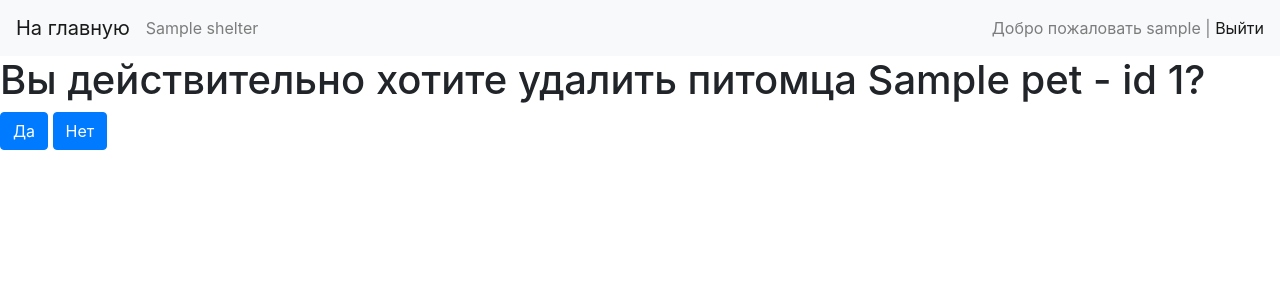
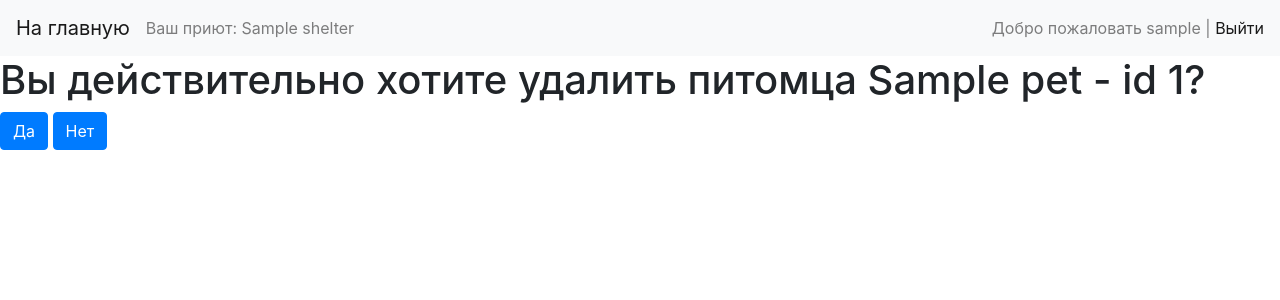
Before and after one commit to karpovAlexandr/acits_test_django, a Django app: page /pet/1/delete in a window 1280 px wide. Shown: the top 300 px of the page. Run offline with Django 3.2, Linux system fonts and the light colour scheme; a user stored in the database is signed in; tables that the repository leaves empty hold one stand-in row (values such as "Sample post"); some libraries are stand-ins or nearby versions.

Commit message:
add "Приют"

```diff
--- a/templates/inc/_nav.html
+++ b/templates/inc/_nav.html
@@ -15,7 +15,7 @@
 
             <li class="nav-item">
                 <span class="navbar-text">
-                    {{ user.profile.shelter }}
+                    Ваш приют: {{ user.profile.shelter }}
                 </span>
             </li>
 
```
